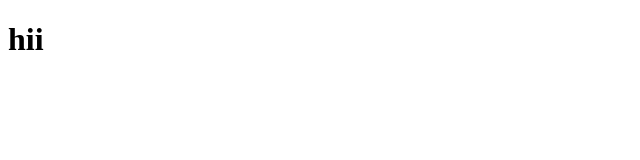
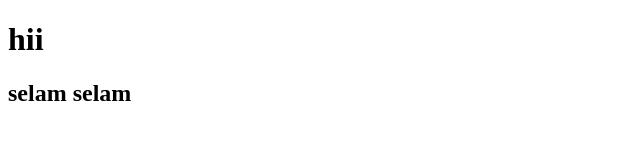
Before and after one commit to Bana123dol/centralised2025, a plain HTML site: page index.html in a window 1280 px wide. Shown: the whole page, without its empty margins (0-640 px from the left). Drawn offline with Linux system fonts and the light colour scheme.

Commit message:
modifiy index

```diff
--- a/index.html
+++ b/index.html
@@ -8,5 +8,6 @@
 </head>
 <body>
    <h1>hii</h1>
+   <h2>selam selam</h2>
 </body>
 </html>
```
